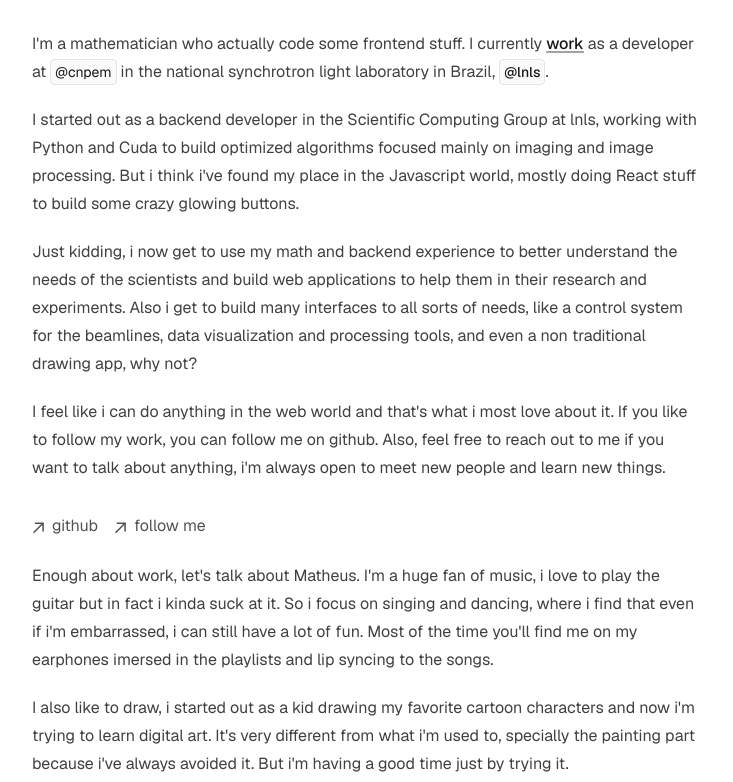
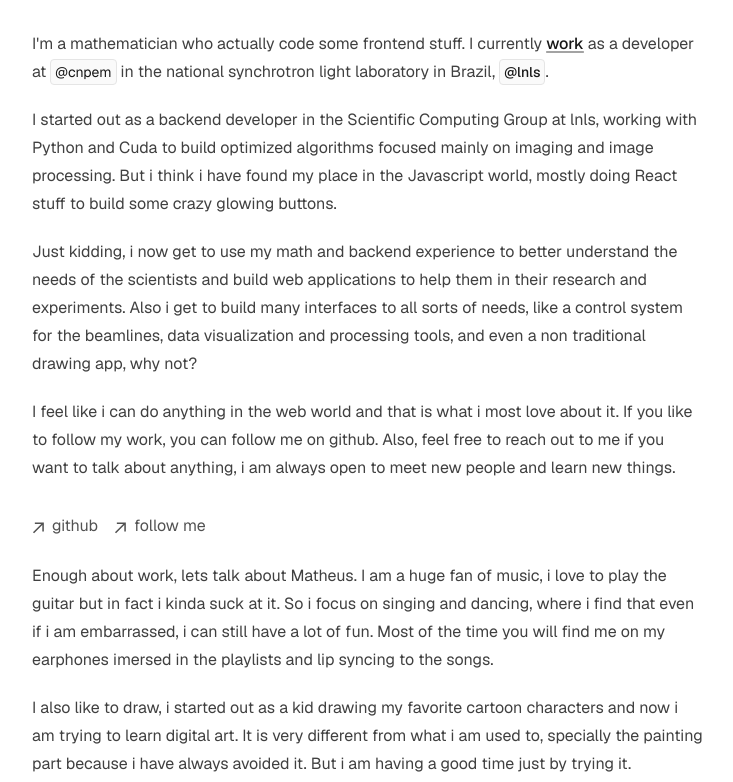
Before and after one commit to matyson/matyson, a Next.js app: page / in a window 1280 px wide. Shown: the part 458-1240 px from the top of the page, without its empty margins (272-1005 px from the left). Built offline with nearby package versions, Linux system fonts and the light colour scheme.

Commit message:
fix quote characters

```diff
--- a/app/page.tsx
+++ b/app/page.tsx
@@ -40,7 +40,7 @@ export default function Page() {
   return (
     <section>
       <h1 className="font-medium text-2xl mb-8 tracking-tighter">
-        Oie, i'm Matheus 👋
+        {"Oie, i'm Matheus 👋"}
       </h1>
       <div className="flex flex-row gap-4 my-8">
         <div className="w-40">
@@ -79,9 +79,9 @@ export default function Page() {
         <p>
           I started out as a backend developer in the Scientific Computing Group
           at lnls, working with Python and Cuda to build optimized algorithms
-          focused mainly on imaging and image processing. But i think i've found
-          my place in the Javascript world, mostly doing React stuff to build
-          some crazy glowing buttons.
+          focused mainly on imaging and image processing. But i think i have
+          found my place in the Javascript world, mostly doing React stuff to
+          build some crazy glowing buttons.
         </p>
       </div>
       <div className="prose prose-neutral dark:prose-invert">
@@ -96,10 +96,10 @@ export default function Page() {
       </div>
       <div className="prose prose-neutral dark:prose-invert">
         <p>
-          I feel like i can do anything in the web world and that's what i most
+          I feel like i can do anything in the web world and that is what i most
           love about it. If you like to follow my work, you can follow me on
           github. Also, feel free to reach out to me if you want to talk about
-          anything, i'm always open to meet new people and learn new things.
+          anything, i am always open to meet new people and learn new things.
         </p>
       </div>
       <ul className="flex flex-col md:flex-row mt-8 space-x-0 md:space-x-4 space-y-2 md:space-y-0 font-sm text-neutral-600 dark:text-neutral-300">
@@ -128,19 +128,20 @@ export default function Page() {
       </ul>
       <div className="prose prose-neutral dark:prose-invert">
         <p>
-          Enough about work, let's talk about Matheus. I'm a huge fan of music,
+          Enough about work, lets talk about Matheus. I am a huge fan of music,
           i love to play the guitar but in fact i kinda suck at it. So i focus
-          on singing and dancing, where i find that even if i'm embarrassed, i
-          can still have a lot of fun. Most of the time you'll find me on my
+          on singing and dancing, where i find that even if i am embarrassed, i
+          can still have a lot of fun. Most of the time you will find me on my
           earphones imersed in the playlists and lip syncing to the songs.
         </p>
       </div>
       <div className="prose prose-neutral dark:prose-invert">
         <p>
           I also like to draw, i started out as a kid drawing my favorite
-          cartoon characters and now i'm trying to learn digital art. It's very
-          different from what i'm used to, specially the painting part because
-          i've always avoided it. But i'm having a good time just by trying it.
+          cartoon characters and now i am trying to learn digital art. It is
+          very different from what i am used to, specially the painting part
+          because i have always avoided it. But i am having a good time just by
+          trying it.
         </p>
       </div>
       <div className="grid grid-cols-3 gap-4 my-8">
```
